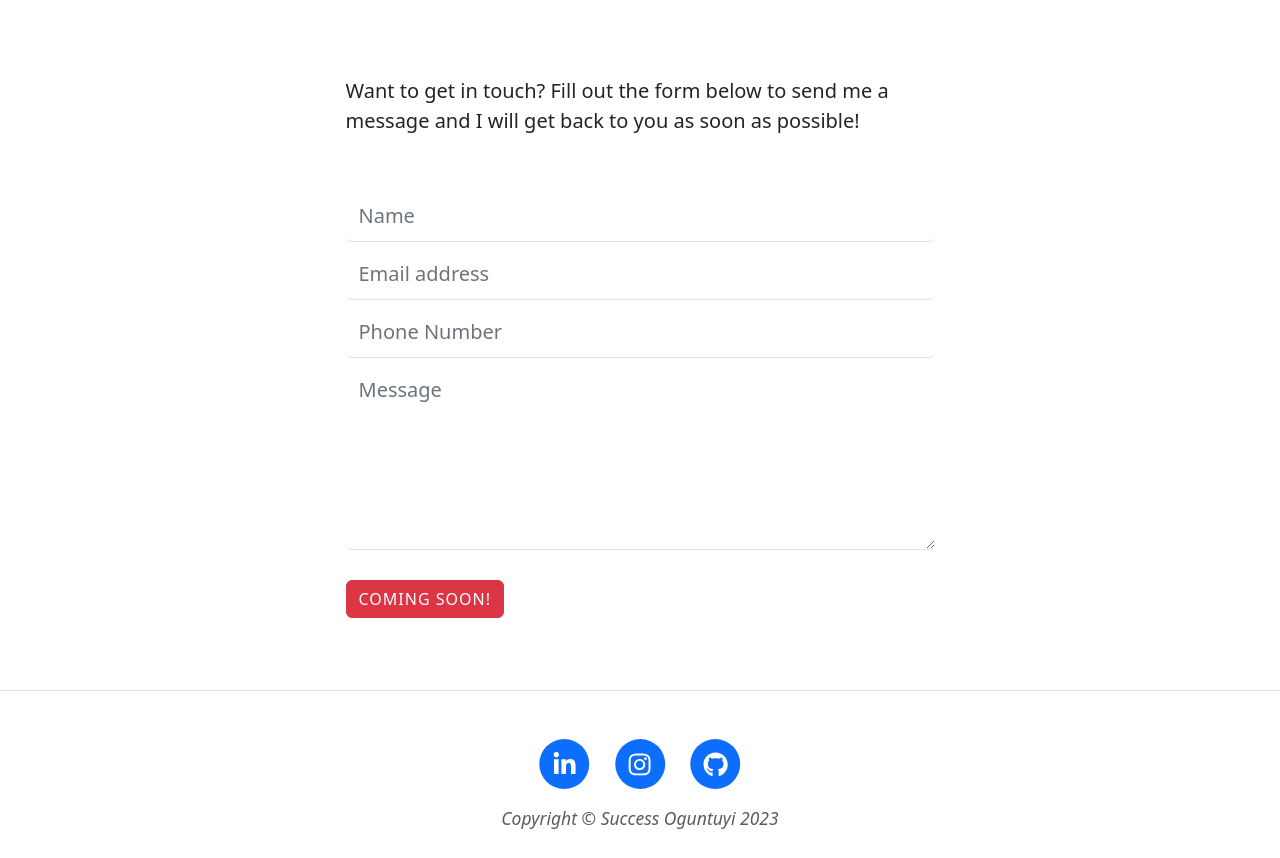
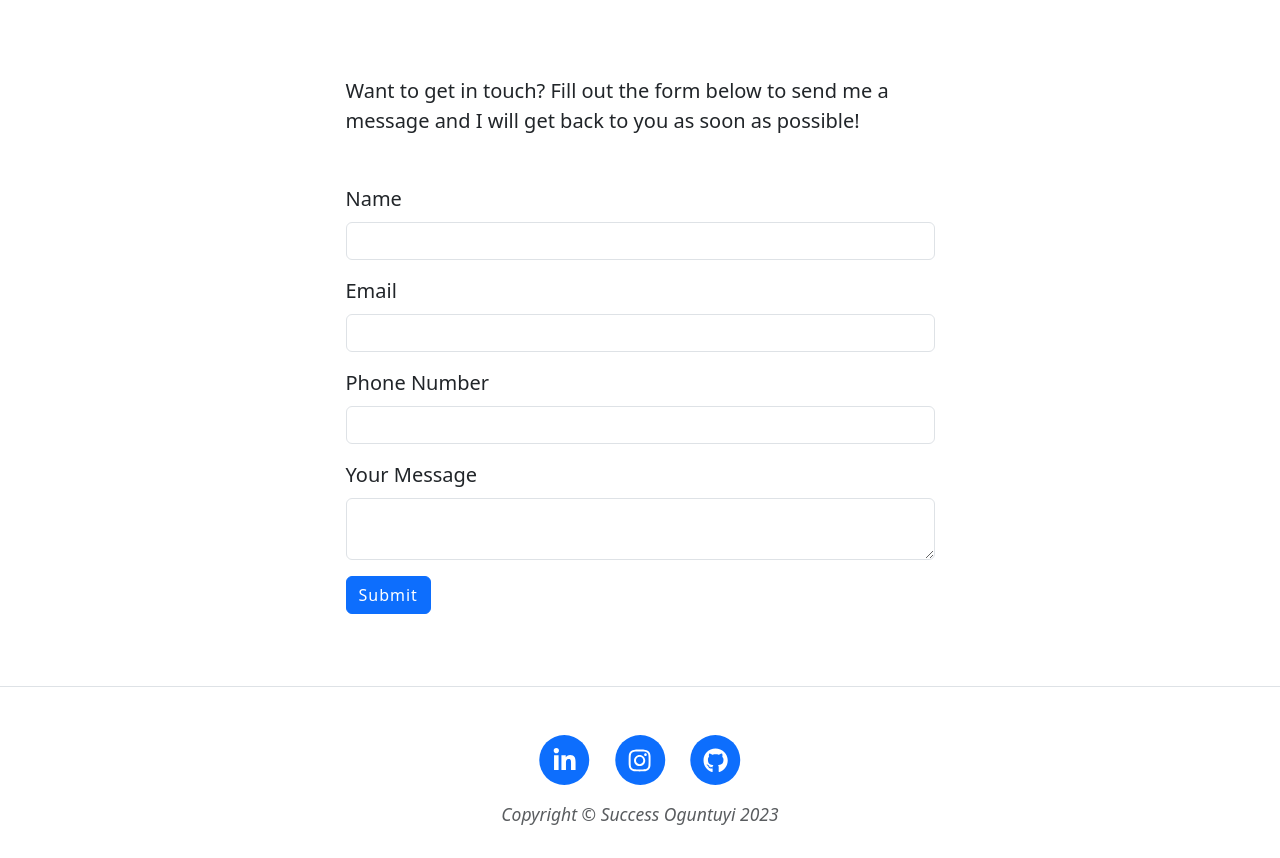
Before and after one commit to successo0420/BlogApp, a Flask app: page /contact in a window 1280 px wide. Shown: the part 536-1394 px from the top of the page. After the commit the page ends 1361 px from the top, so only its background shows below. Run offline with Flask 3, Linux system fonts and the light colour scheme; some libraries are stand-ins or nearby versions.

Commit message:
Added Contact Me Functionality

```diff
--- a/forms.py
+++ b/forms.py
@@ -1,5 +1,5 @@
 from flask_wtf import FlaskForm
-from wtforms import StringField, SubmitField, PasswordField
+from wtforms import StringField, SubmitField, PasswordField, IntegerField, TextAreaField
 from wtforms.validators import DataRequired, URL, EqualTo
 from flask_ckeditor import CKEditorField
 
@@ -40,3 +40,11 @@ class CommentForm(FlaskForm):
 class SearchForm(FlaskForm):
     search = StringField("Search User", validators=[DataRequired()])
     submit = SubmitField("Search")
+
+
+class ContactForm(FlaskForm):
+    name = StringField("Name", validators=[DataRequired()])
+    email = StringField("Email", validators=[DataRequired()])
+    phone = IntegerField("Phone Number", validators=[DataRequired()])
+    message = TextAreaField("Your Message", validators=[DataRequired()])
+    submit = SubmitField("Submit")
--- a/main.py
+++ b/main.py
@@ -8,7 +8,8 @@ from flask_sqlalchemy import SQLAlchemy
 from functools import wraps
 from werkzeug.security import generate_password_hash, check_password_hash
 from sqlalchemy.orm import relationship
-from forms import CreatePostForm, RegisterForm, LoginForm, CommentForm, SearchForm
+from forms import CreatePostForm, RegisterForm, LoginForm, CommentForm, SearchForm, ContactForm
+from EmailMe import EmailMe
 
 
 app = Flask(__name__)
@@ -133,7 +134,7 @@ def register():
             name=form.name.data,
             password=hash_and_salted_password,
             image_url=form.img_url.data,
-            username=form.username.data,
+            username=form.username.data
         )
         db.session.add(new_user)
         db.session.commit()
@@ -279,9 +280,25 @@ def about():
     return render_template("about.html", current_user=current_user)
 
 
-@app.route("/contact")
+@app.route("/contact", methods=["GET", "POST"])
 def contact():
-    return render_template("contact.html", current_user=current_user)
+    form = ContactForm()
+    if request.method == "GET":
+        try:
+            user = db.session.execute(db.select(User).where(User.id == current_user.id))
+            form.email.data = user.email
+            form.name.data = user.name
+        except AttributeError:
+            pass
+        return render_template("contact.html", current_user=current_user, form=form)
+    if form.validate_on_submit():
+        message = f"Hello, you have a message from {form.name.data}. " \
+                  f"If you would like to contact them back, their email is {form.email.data} and their phone number is {form.phone.data}." \
+                  f"\n\nThis is their message: {form.message.data}"
+        email_sender = EmailMe()
+        email_sender.send_email(message)
+        flash("Submited!")
+        return redirect(url_for("contact"))
 
 
 @app.route("/profile/<user_id>")
--- a/templates/contact.html
+++ b/templates/contact.html
@@ -1,5 +1,5 @@
 {% include "header.html" %}
-
+{% from "bootstrap5/form.html" import render_form %}
 <!-- Page Header-->
 <header
   class="masthead"
@@ -30,68 +30,14 @@
           I will get back to you as soon as possible!
         </p>
         <div class="my-5">
-          <!-- * * * * * * * * * * * * * * *-->
-          <!-- * * Simplified SB Contact Form for the Tutorial* *-->
-          <form
-            id="contactForm"
-            name="sentMessage"
-            action="{{ url_for('contact') }}"
-            method="post"
-          >
-            <div class="form-floating">
-              <input
-                class="form-control"
-                id="name"
-                name="name"
-                type="text"
-                placeholder="Enter your name..."
-                required
-              />
-              <label for="name">Name</label>
-            </div>
-            <div class="form-floating">
-              <input
-                class="form-control"
-                id="email"
-                name="email"
-                type="email"
-                placeholder="Enter your email..."
-                required
-              />
-              <label for="email">Email address</label>
-            </div>
-            <div class="form-floating">
-              <input
-                class="form-control"
-                id="phone"
-                name="phone"
-                type="tel"
-                placeholder="Enter your phone number..."
-                required
-              />
-              <label for="phone">Phone Number</label>
-            </div>
-            <div class="form-floating">
-              <textarea
-                class="form-control"
-                id="message"
-                name="message"
-                placeholder="Enter your message here..."
-                required
-                style="height: 12rem"
-              ></textarea>
-              <label for="message">Message</label>
-            </div>
-            <br />
-            <button
-              class="btn btn-danger text-uppercase"
-              id="submitButton"
-              type="submit"
-            >
-        <!--TODO Add Contact Me Functionality-->
-              Coming Soon!
-            </button>
-          </form>
+          {% with messages = get_flashed_messages() %}
+      {% if messages %}
+      {% for message in messages %}
+      <p class="flash">{{ message }}</p>
+      {% endfor %}
+      {% endif %}
+      {% endwith %}
+         {{ render_form(form, novalidate=True) }}
         </div>
       </div>
     </div>
```
Also changed, not shown: EmailMe.py (added, +16 -0 lines).
